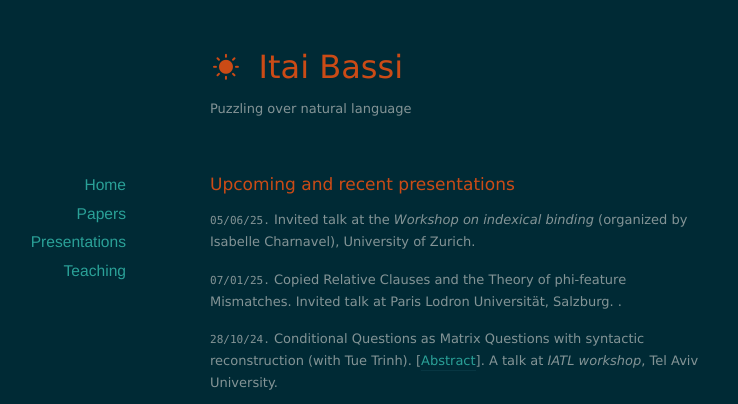
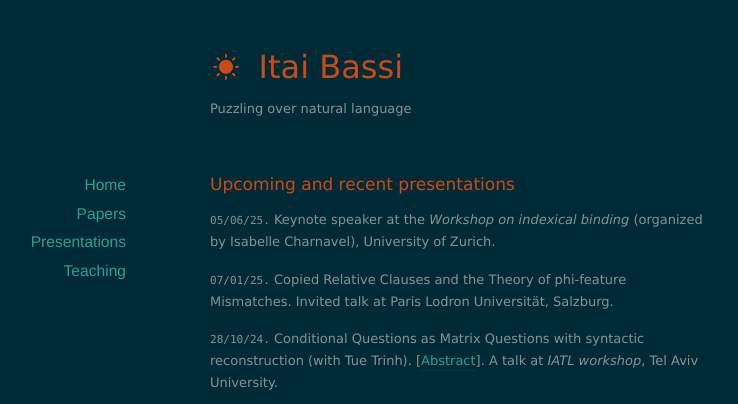
Before and after one commit to itaibassi/itaibassi.github.io, a Jekyll site: the page built from presentations/index.markdown, in a window 1280 px wide. Shown: the top 404 px of the page, without its empty margins (180-918 px from the left). Built offline with Jekyll 4.4.1, drawn with Linux system fonts in a browser that asks for light colours; nearby versions of some CDN libraries.

Commit message:
Update index.markdown

```diff
--- a/presentations/index.markdown
+++ b/presentations/index.markdown
@@ -9,11 +9,11 @@ title: Recent Presentations
 
 # Upcoming and recent presentations
 
-`05/06/25.`  Invited talk at the *Workshop on indexical binding* (organized by Isabelle Charnavel), University of Zurich.
+`05/06/25.`  Keynote speaker at the *Workshop on indexical binding* (organized by Isabelle Charnavel), University of Zurich.
 
 
 `07/01/25.` Copied Relative Clauses and the Theory of phi-feature Mismatches.  Invited talk at Paris Lodron Universität, Salzburg.
-.
+
 
 `28/10/24.`  Conditional Questions as Matrix Questions with syntactic reconstruction (with Tue Trinh).
  [[Abstract](https://www.dropbox.com/scl/fi/0e5hjw2bs092kvkqwixms/IATL_abstract_Conditional-Questions.pdf?rlkey=7swkswvdma23byz01o3autow6&dl=0)]. A talk at *IATL workshop*,  Tel Aviv University.
```
